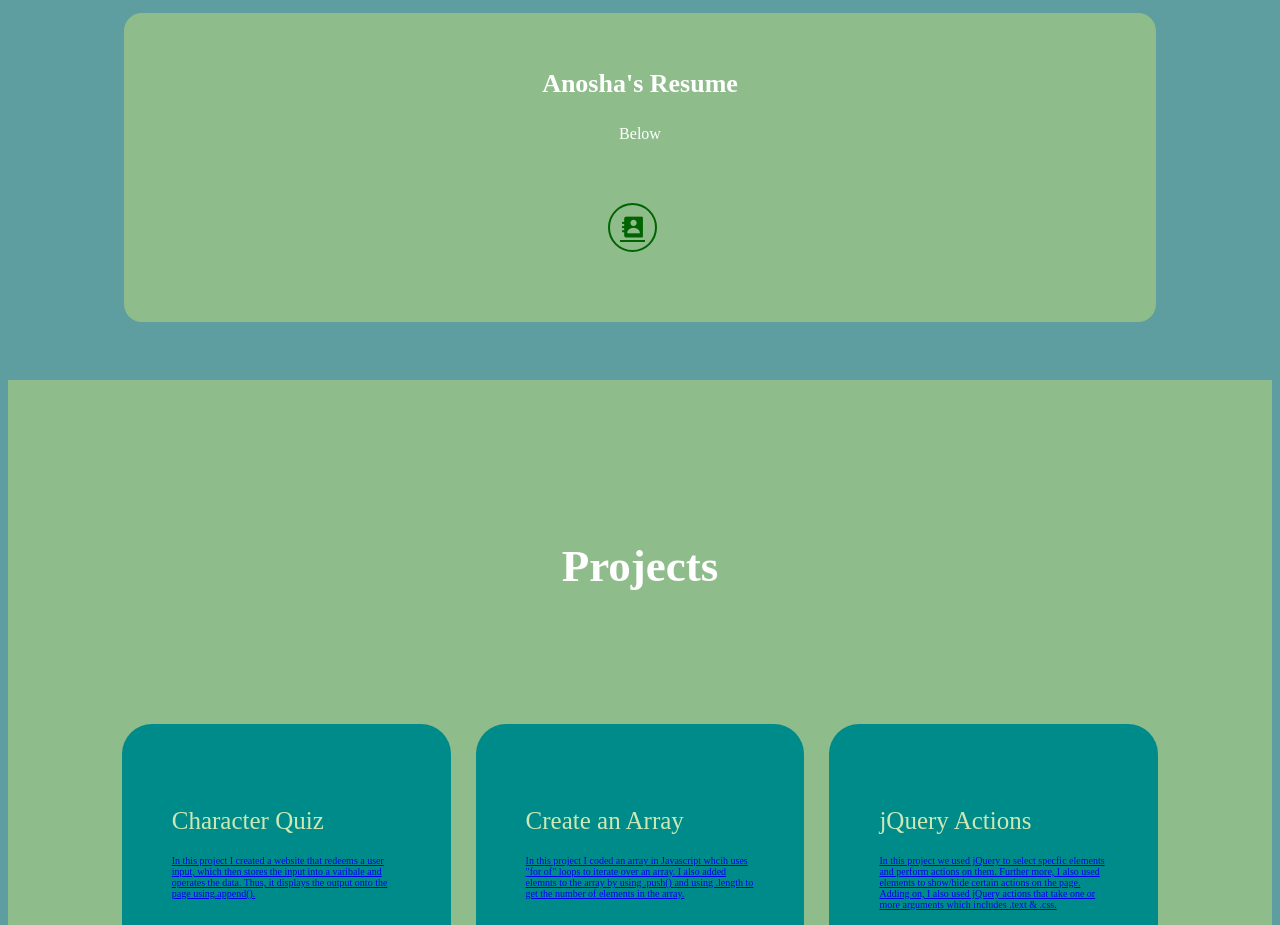
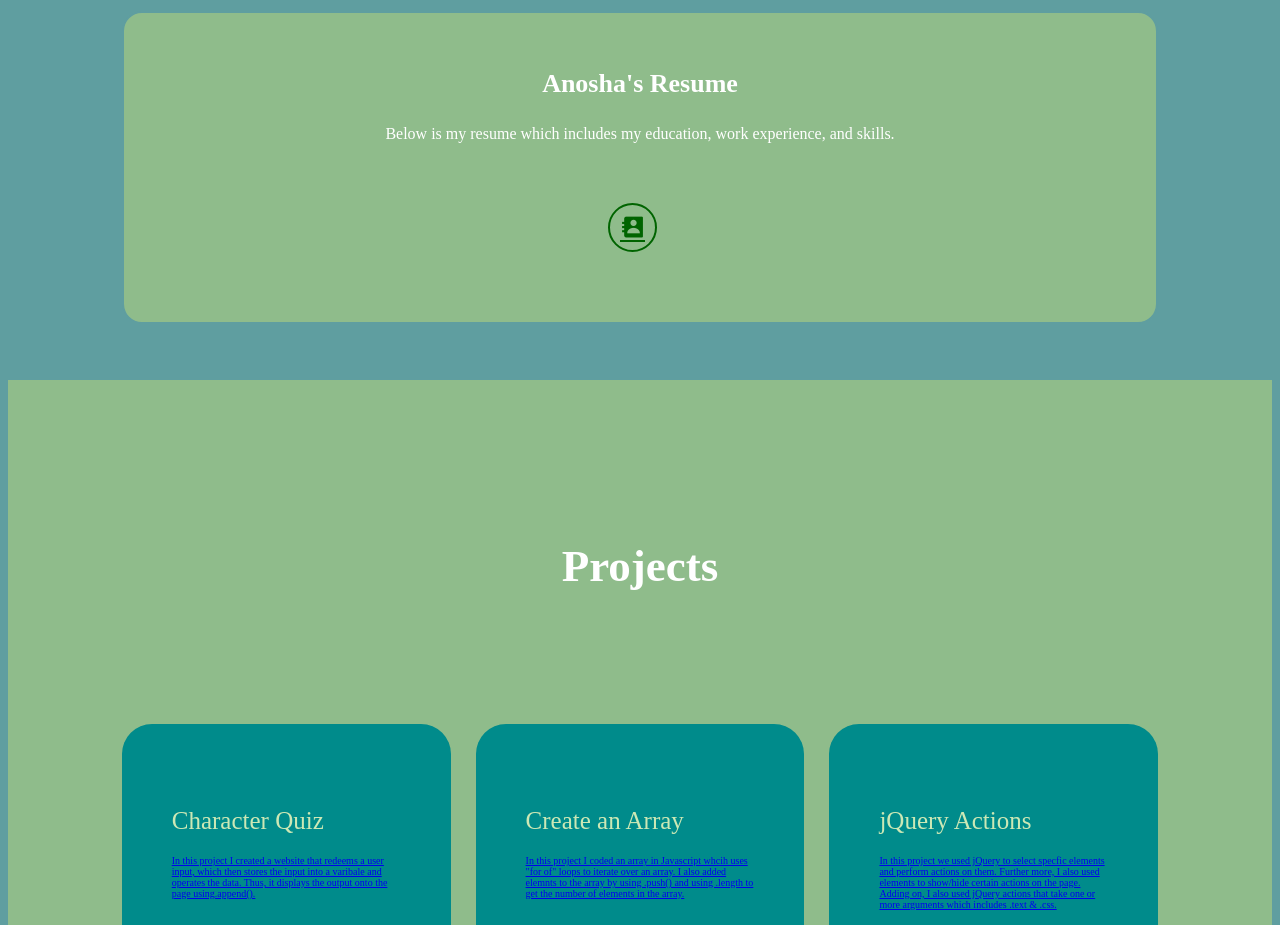
Before and after one commit to sharifanosha/Myportfolio.github.io, a plain HTML site: page index.html in a window 1280 px wide. Shown: the part 1468-2393 px from the top of the page. Drawn offline with nearby package versions, Linux system fonts and the light colour scheme.

Commit message:
resume changes

```diff
--- a/index.html
+++ b/index.html
@@ -73,7 +73,7 @@
       <div class="services-container">
       <div class="services-box">
         <h3> Anosha's Resume </h3>
-        <p> Below </p>
+        <p> Below is my resume which includes my education, work experience, and skills. </p>
 
 
       <div class="social-icons">
```
